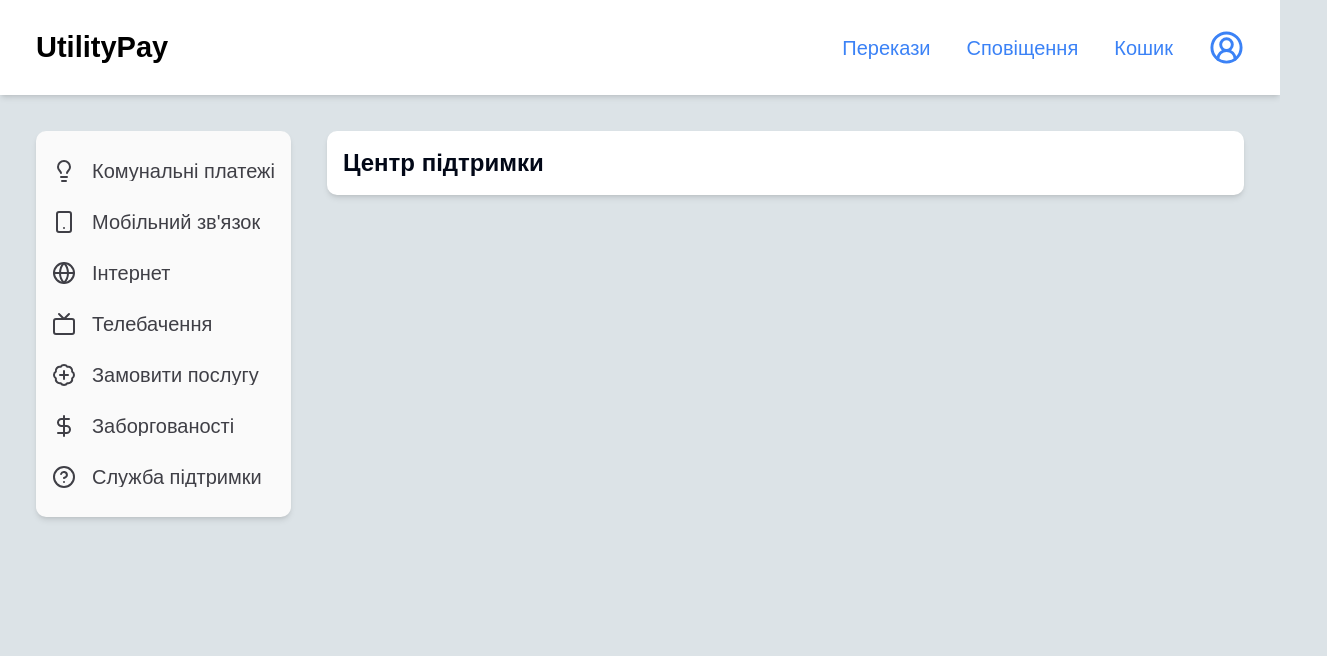
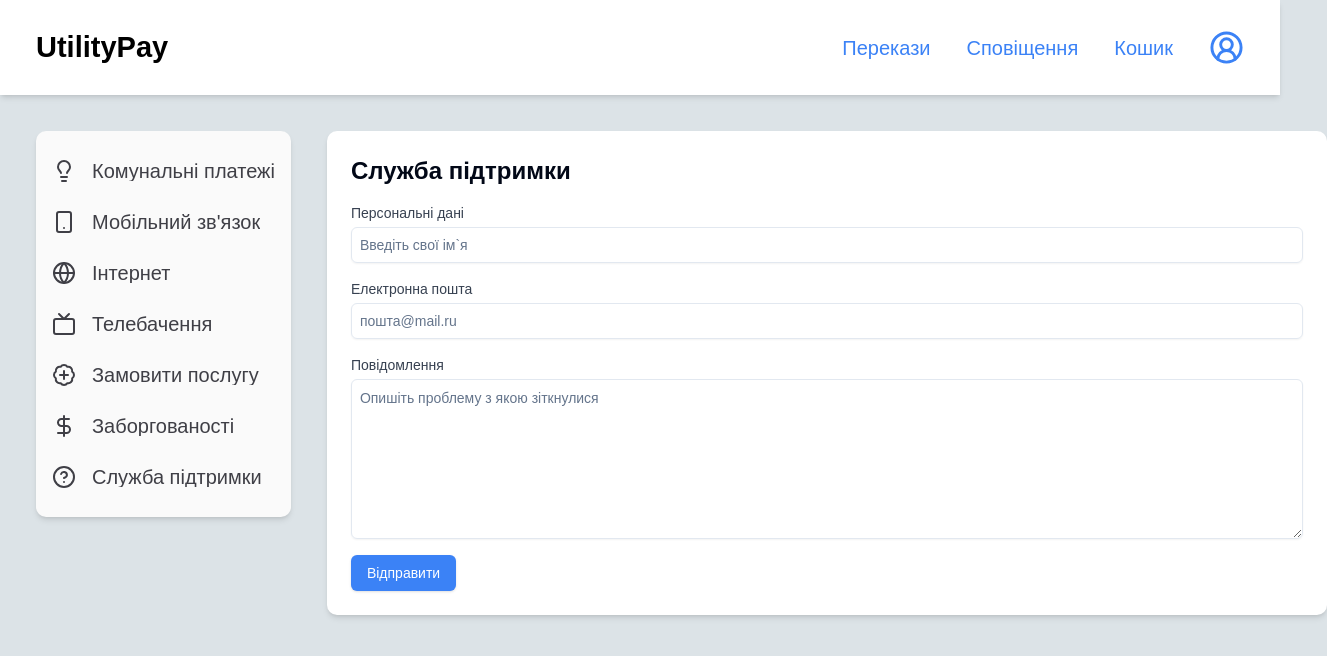
Before and after one commit to Maxkorop10/UtilityPay, a Next.js app: page /support in a window 1280 px wide. Shown: the top 656 px of the page, 1327 px wide, since content can reach past the window. Built offline with nearby package versions, Linux system fonts and the light colour scheme.

Commit message:
support page added

```diff
--- a/package.json
+++ b/package.json
@@ -35,10 +35,10 @@
     "@types/react-dom": "^18",
     "eslint": "^8",
     "eslint-config-next": "14.2.16",
+    "husky": "^8.0.0",
     "postcss": "^8",
     "prettier": "^3.3.3",
     "tailwindcss": "^3.4.1",
-    "typescript": "^5",
-    "husky": "^8.0.0"
+    "typescript": "^5"
   }
 }
--- /dev/null
+++ b/src/app/support/SupportPage.tsx
@@ -0,0 +1,110 @@
+'use client';
+
+import { useForm } from 'react-hook-form';
+import { z } from 'zod';
+import { zodResolver } from '@hookform/resolvers/zod';
+import { Label } from '@radix-ui/react-label';
+import { Input } from '@/src/components/ui/input';
+import { Textarea } from '@/src/components/ui/textarea';
+import { Button } from '@/src/components/ui/button';
+
+const supportFormSchema = z.object({
+  name: z
+    .string()
+    .regex(
+      new RegExp(/^[А-ЯІЇЄҐа-яіїєґ]{2,}(?:\s[А-ЯІЇЄҐа-яіїєґ]{2,}){1}$/),
+      'Ім`я повинно складатися з українських літер'
+    )
+    .min(2, "Ім'я має містити щонайменше 2 символи"),
+  email: z.string().email('Введіть дійсну електронну адресу'),
+  message: z
+    .string()
+    .min(10, 'Повідомлення має містити щонайменше 10 символів'),
+});
+
+type SupportFormData = z.infer<typeof supportFormSchema>;
+export default function SupportPageClient() {
+  const {
+    register,
+    handleSubmit,
+    formState: { errors, isSubmitting },
+    reset,
+  } = useForm<SupportFormData>({
+    resolver: zodResolver(supportFormSchema),
+  });
+
+  const onSubmit = (data: SupportFormData) => {
+    console.log(data);
+    alert('Ваш запит успішно відправлено!');
+    reset();
+  };
+
+  return (
+    <div className="rounded-[10px] shadow-md h-fit w-[1000px] p-6 bg-white">
+      <p className="font-bold text-2xl mb-4">Служба підтримки</p>
+      <form onSubmit={handleSubmit(onSubmit)} className="space-y-4">
+        <div>
+          <Label
+            className="block text-sm font-medium text-gray-700"
+            htmlFor="name"
+          >
+            Персональні дані
+          </Label>
+          <Input
+            type="text"
+            id="name"
+            placeholder="Введіть свої ім`я"
+            {...register('name')}
+            className="mt-1 p-2 w-full border rounded-md"
+          />
+          {errors.name && (
+            <p className="text-red-600 text-sm">{errors.name.message}</p>
+          )}
+        </div>
+        <div>
+          <Label
+            className="block text-sm font-medium text-gray-700"
+            htmlFor="email"
+          >
+            Електронна пошта
+          </Label>
+          <Input
+            type="email"
+            id="email"
+            placeholder="пошта@mail.ru"
+            {...register('email')}
+            className="mt-1 p-2 w-full border rounded-md"
+          />
+          {errors.email && (
+            <p className="text-red-600 text-sm">{errors.email.message}</p>
+          )}
+        </div>
+        <div>
+          <Label
+            className="block text-sm font-medium text-gray-700"
+            htmlFor="message"
+          >
+            Повідомлення
+          </Label>
+          <Textarea
+            id="message"
+            placeholder="Опишіть проблему з якою зіткнулися"
+            {...register('message')}
+            className="mt-1 p-2 w-full h-40 border rounded-md"
+            rows={6}
+          />
+          {errors.message && (
+            <p className="text-red-600 text-sm">{errors.message.message}</p>
+          )}
+        </div>
+        <Button
+          type="submit"
+          disabled={isSubmitting}
+          className="w-400 py-2 px-4 bg-blue-500 text-white rounded-md hover:bg-blue-600"
+        >
+          {isSubmitting ? 'Відправлення...' : 'Відправити'}
+        </Button>
+      </form>
+    </div>
+  );
+}
--- a/src/app/support/page.tsx
+++ b/src/app/support/page.tsx
@@ -1,13 +1,14 @@
 import type { Metadata } from 'next';
+import SupportPageFun from './SupportPage';
 
 export const metadata: Metadata = {
-  title: 'Центр підтримки',
+  title: 'Служба підтримки',
 };
 
 export default function SupportPage() {
   return (
-    <div className="rounded-[10px] shadow-md h-fit w-[100%] p-4 bg-white">
-      <p className="font-bold text-2xl">Центр підтримки</p>
+    <div className="w-full flex justify-center">
+      <SupportPageFun />
     </div>
   );
 }
--- a/src/modules/new-order-form/form.tsx
+++ b/src/modules/new-order-form/form.tsx
@@ -6,7 +6,7 @@ import { Button } from '@/src/components/ui/button';
 export default function NewOrderForm() {
   return (
     <form>
-      <div className="w-full flex justify-center items-start ">
+      <div className="flex justify-center items-start ">
         <div className="rounded-[10px] shadow-md w-[1000px] h-fit  p-6 bg-white">
           <Label className="font-bold text-2xl">Замовити послугу</Label>
 
```
